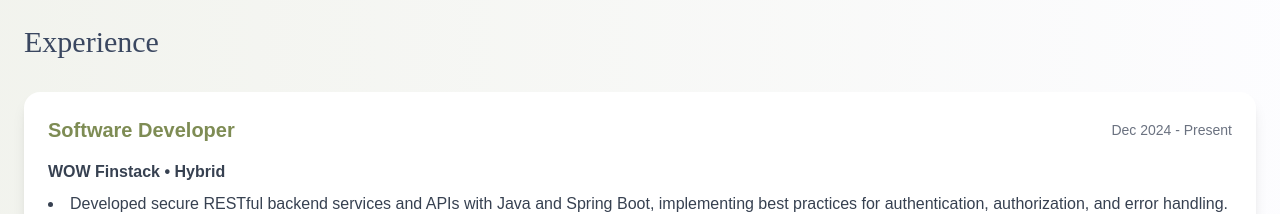
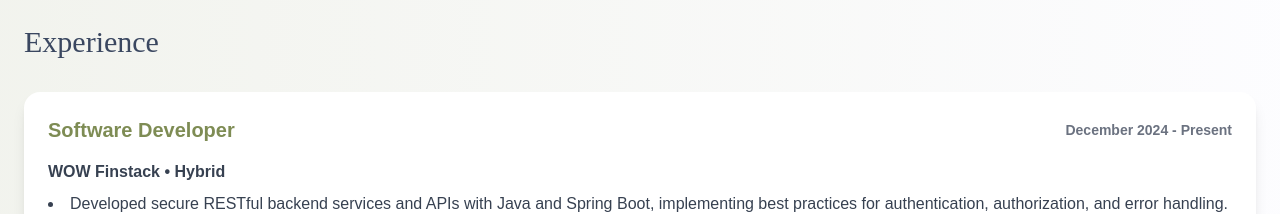
Before and after one commit to Srishti-Organization/portfolio-vite, a React (Vite) app: page / in a window 1280 px wide. Shown: the part 920-1134 px from the top of the page. Built offline with nearby package versions, Linux system fonts and the light colour scheme.

Commit message:
Update: make company duration  bold

```diff
--- a/src/sections/Experience.jsx
+++ b/src/sections/Experience.jsx
@@ -6,7 +6,7 @@
       company: "WOW Finstack",
       type: "Hybrid",
       role: "Software Developer",
-      duration: "Dec 2024 - Present",
+      duration: "December 2024 - Present",
       details: [
         "Developed secure RESTful backend services and APIs with Java and Spring Boot, implementing best practices for authentication, authorization, and error handling.",
         "Designed and implemented a scalable microservice for dynamic QR code generation, supporting customization and seamless integration across services.",
@@ -34,7 +34,7 @@
             >
               <div className="flex flex-col sm:flex-row sm:justify-between sm:items-center mb-4">
                 <h4 className="text-xl font-semibold text-forest-moss">{exp.role}</h4>
-                <span className="text-sm text-gray-500">{exp.duration}</span>
+                <span className="text-sm font-semibold text-gray-500">{exp.duration}</span>
               </div>
               <p className="text-gray-700 font-semibold mb-2">{exp.company} • {exp.type}</p>
 
```
